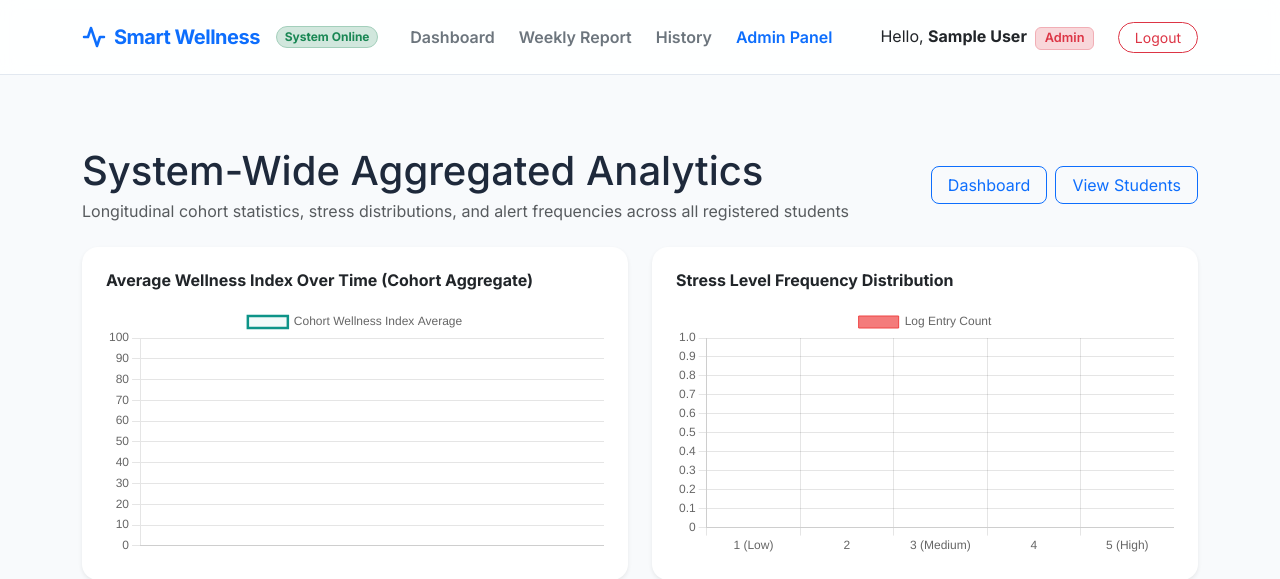
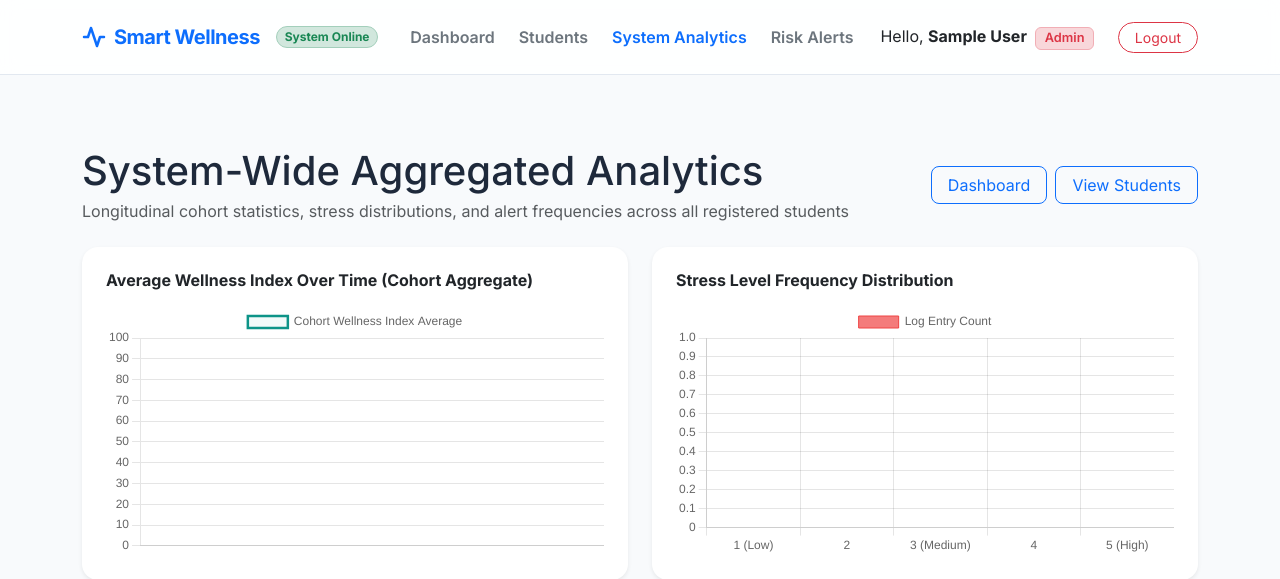
Before and after one commit to Dmnethara/Smart_Mental_Wellness_Tracking, a Flask app: page /admin/analytics in a window 1280 px wide. Shown: the top 579 px of the page. Run offline with Flask 3, Linux system fonts and the light colour scheme; a user stored in the database is signed in; tables that the repository leaves empty hold one stand-in row (values such as "Sample post"); some libraries are stand-ins or nearby versions.

Commit message:
Day 13: Presentation slides, final app cleanup, submission package ready

```diff
--- a/app.py
+++ b/app.py
@@ -38,6 +38,8 @@ def create_app(config_class=Config):
     def home():
         # Redirect to dashboard if logged in, otherwise show landing page
         if current_user.is_authenticated:
+            if current_user.role in ['admin', 'counselor']:
+                return redirect(url_for('admin.dashboard'))
             return redirect(url_for('wellness.dashboard'))
         return render_template('index.html')
 
@@ -50,4 +52,4 @@ def create_app(config_class=Config):
 
 if __name__ == '__main__':
     app = create_app()
-    app.run(host='127.0.0.1', port=5000, debug=True)
+    app.run(host='127.0.0.1', port=5000, debug=app.config['DEBUG'])
--- a/config.py
+++ b/config.py
@@ -13,5 +13,6 @@ class Config:
     SQLALCHEMY_TRACK_MODIFICATIONS = False
 
     # Flask Environment
-    FLASK_ENV = os.getenv('FLASK_ENV', 'development')
-    DEBUG = FLASK_ENV == 'development'
+    FLASK_ENV = os.getenv('FLASK_ENV', 'production')
+    # Default to debug=True only if FLASK_ENV is development and FLASK_DEBUG is not explicitly set to False
+    DEBUG = os.getenv('FLASK_DEBUG', 'True' if FLASK_ENV == 'development' else 'False').lower() in ('true', '1', 'yes')
--- a/templates/base.html
+++ b/templates/base.html
@@ -90,6 +90,7 @@
             <div class="collapse navbar-collapse" id="navbarNav">
                 {% if current_user.is_authenticated %}
                     <ul class="navbar-nav me-auto mb-2 mb-lg-0 align-items-center gap-2 ps-lg-4">
+                        {% if current_user.role == 'student' %}
                             <li class="nav-item">
                                 <a class="nav-link fw-semibold text-sm {% if request.endpoint == 'wellness.dashboard' %}text-primary active{% else %}text-secondary{% endif %}" href="{{ url_for('wellness.dashboard') }}">Dashboard</a>
                             </li>
@@ -99,9 +100,18 @@
                             <li class="nav-item">
                                 <a class="nav-link fw-semibold text-sm {% if request.endpoint == 'wellness.history' %}text-primary active{% else %}text-secondary{% endif %}" href="{{ url_for('wellness.history') }}">History</a>
                             </li>
-                        {% if current_user.role in ('admin', 'counselor') %}
+                        {% else %}
                             <li class="nav-item">
-                                <a class="nav-link fw-semibold text-sm {% if request.endpoint.startswith('admin.') %}text-primary active{% else %}text-secondary{% endif %}" href="{{ url_for('admin.dashboard') }}">Admin Panel</a>
+                                <a class="nav-link fw-semibold text-sm {% if request.endpoint == 'admin.dashboard' %}text-primary active{% else %}text-secondary{% endif %}" href="{{ url_for('admin.dashboard') }}">Dashboard</a>
+                            </li>
+                            <li class="nav-item">
+                                <a class="nav-link fw-semibold text-sm {% if request.endpoint == 'admin.students' %}text-primary active{% else %}text-secondary{% endif %}" href="{{ url_for('admin.students') }}">Students</a>
+                            </li>
+                            <li class="nav-item">
+                                <a class="nav-link fw-semibold text-sm {% if request.endpoint == 'admin.analytics' %}text-primary active{% else %}text-secondary{% endif %}" href="{{ url_for('admin.analytics') }}">System Analytics</a>
+                            </li>
+                            <li class="nav-item">
+                                <a class="nav-link fw-semibold text-sm {% if request.endpoint == 'admin.alerts' %}text-primary active{% else %}text-secondary{% endif %}" href="{{ url_for('admin.alerts') }}">Risk Alerts</a>
                             </li>
                         {% endif %}
                     </ul>
--- a/wellness.py
+++ b/wellness.py
@@ -527,6 +527,10 @@ def delete_entry(log_id):
 @wellness.route('/dashboard')
 @login_required
 def dashboard():
+    # Redirect admin/counselor to their dashboard
+    if current_user.role in ['admin', 'counselor']:
+        return redirect(url_for('admin.dashboard'))
+
     # 1. Query last 30 days of wellness logs for the user (ordered ascending for chronological charts)
     thirty_days_ago = datetime.now().date() - timedelta(days=30)
     logs_30d = WellnessLog.query.filter_by(user_id=current_user.id)\
```
Also changed, not shown: static/charts/1/mood_trend.png, static/charts/1/sleep_chart.png, static/charts/1/stress_chart.png. Lines whose indentation alone changed are shown as unchanged.
